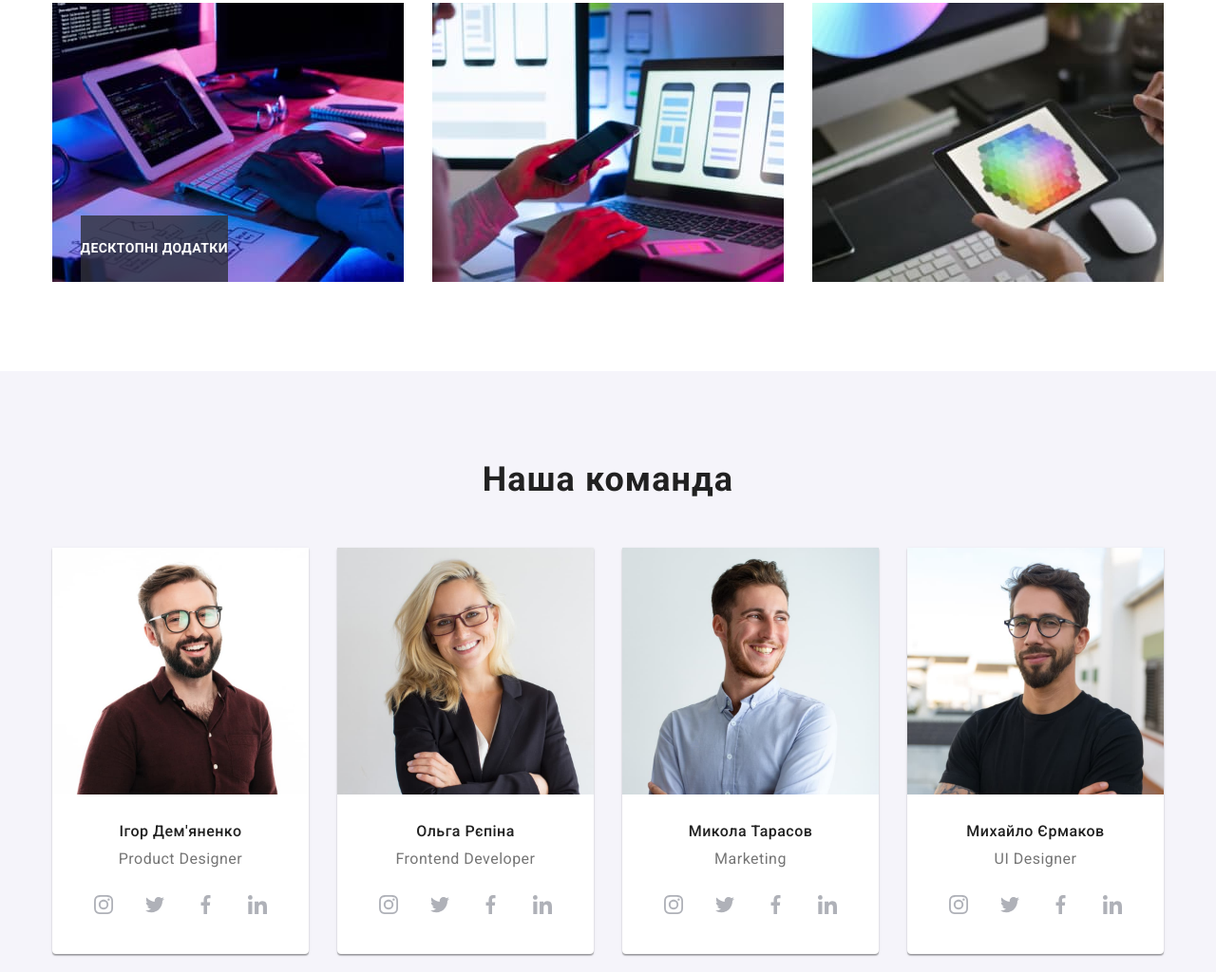
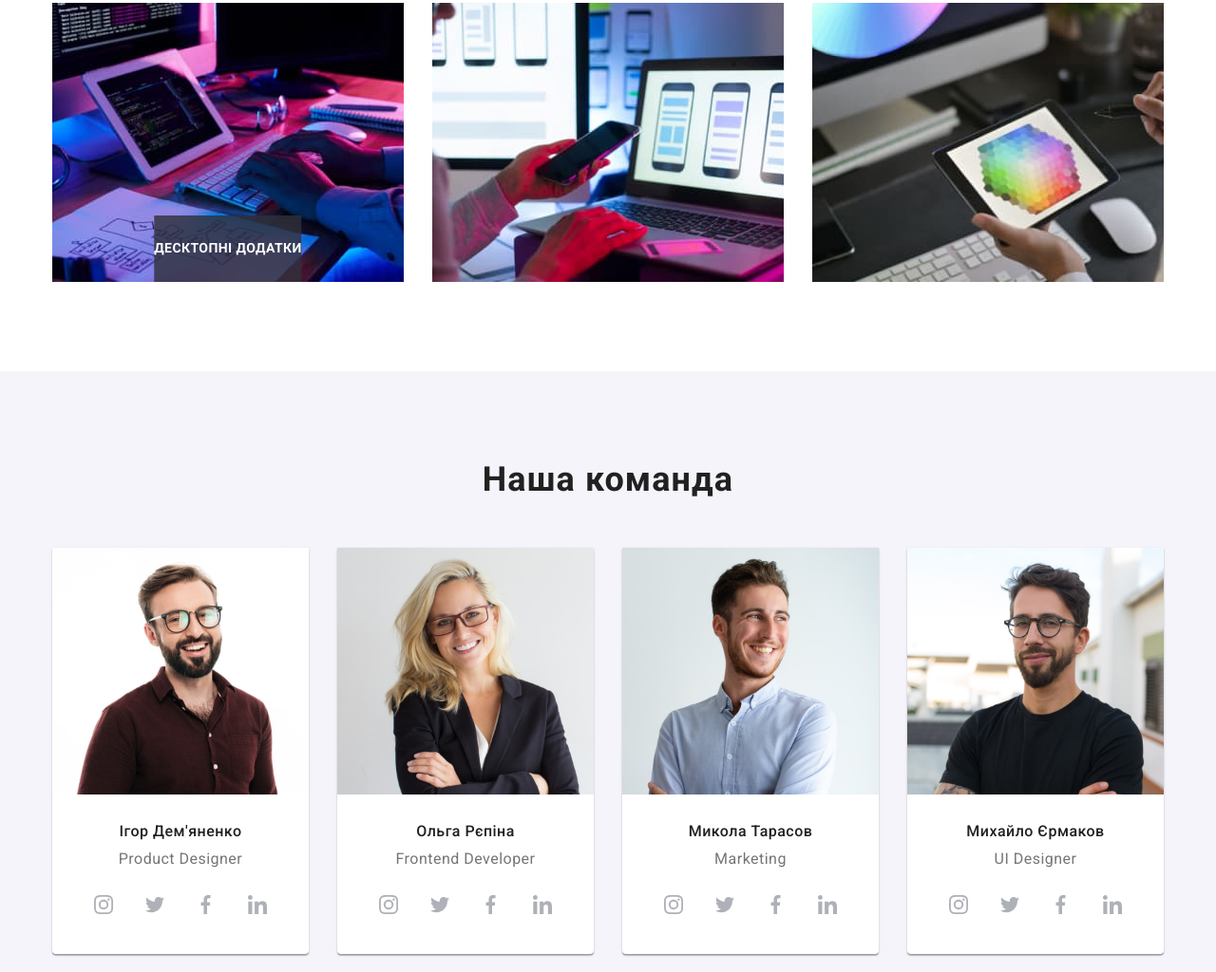
Before and after one commit to SerhiiChekhobakhov/goit-markup-hw-05, a plain HTML site: page index.html in a window 1280 px wide. Shown: the part 1206-2230 px from the top of the page at 95% size. Drawn offline with nearby package versions, Linux system fonts and the light colour scheme.

Commit message:
Update styles.css

```diff
--- a/css/styles.css
+++ b/css/styles.css
@@ -318,7 +318,8 @@ svg {
   position: absolute;
 
   bottom: 0;
-  right: 50%;
+  left: 50%;
+  transform: translate(-50%, 0);
 }
 
 .activities-title {
```
